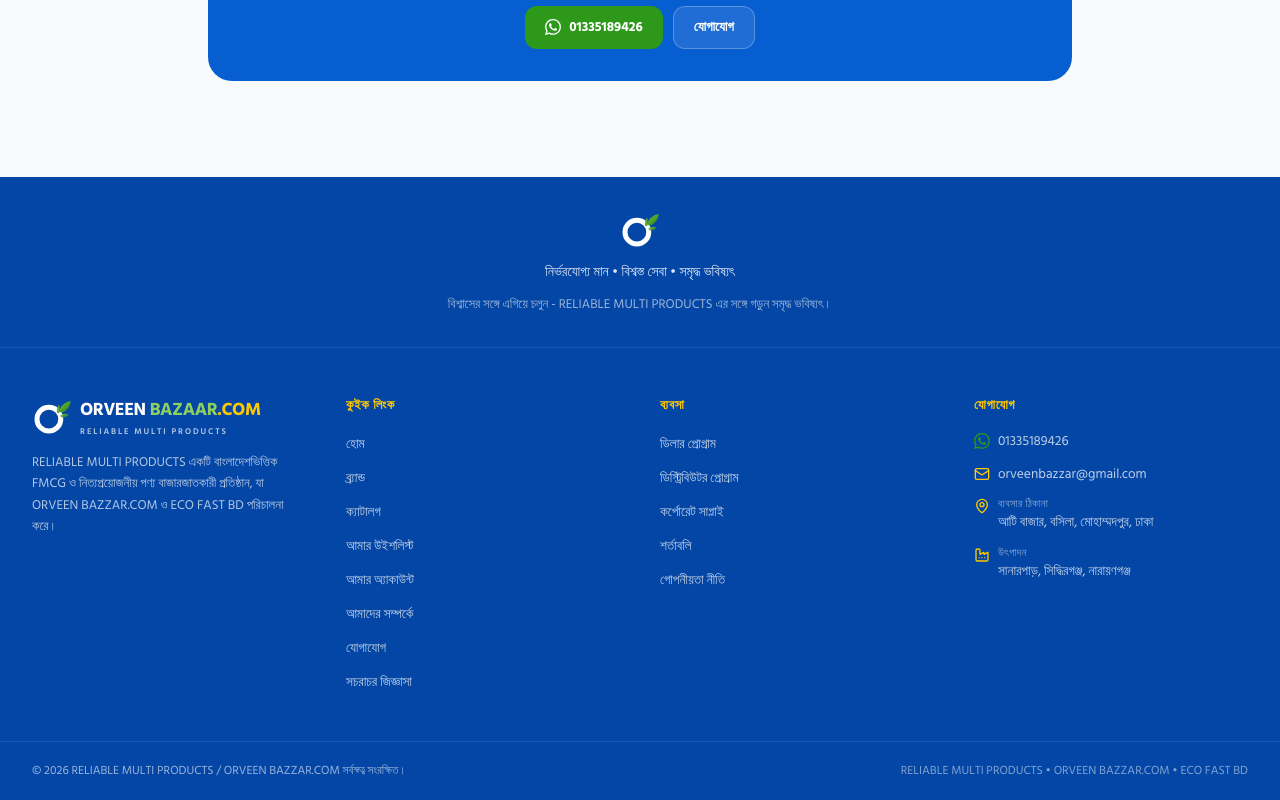
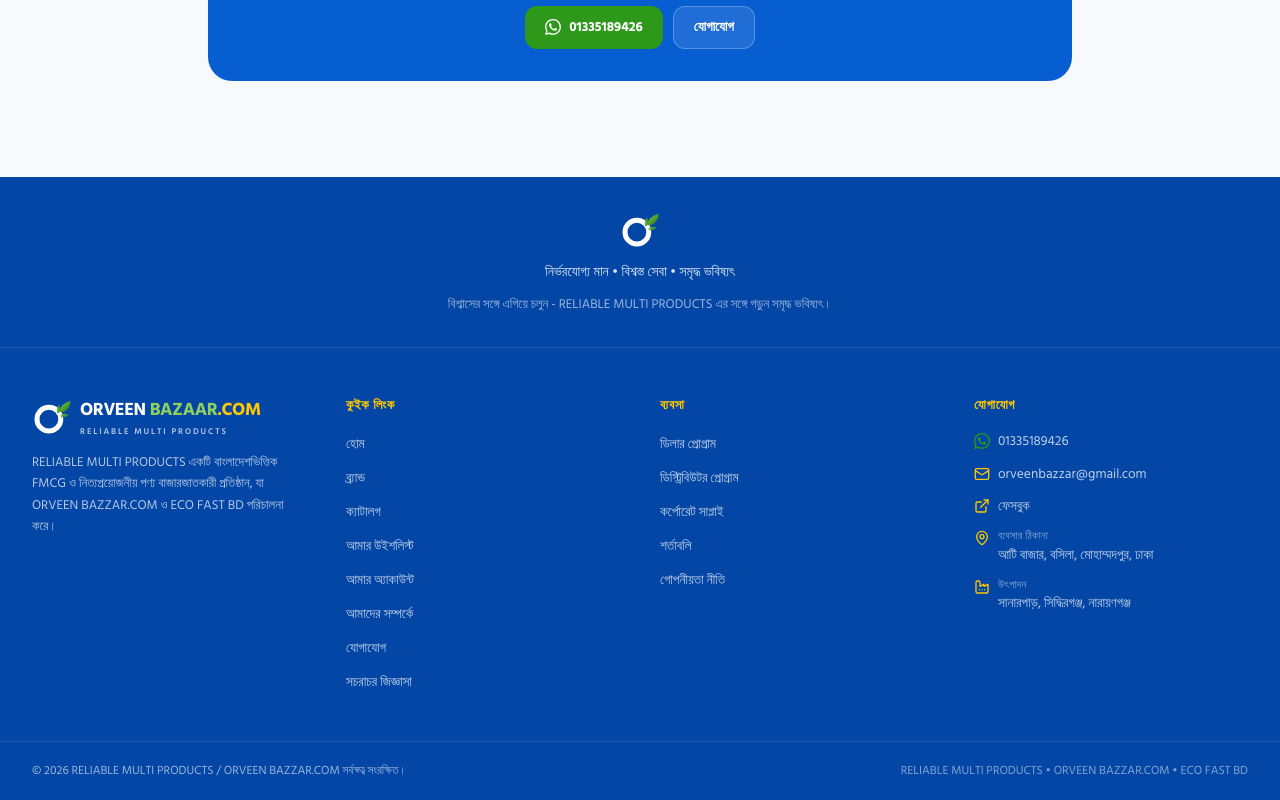
Before and after one commit to ahmedraakib/orveenbazar, a Next.js app: page /faq in a window 1280 px wide. Shown: the part 1325-2125 px from the top of the page. Built offline with nearby package versions, Linux system fonts and the light colour scheme.

Commit message:
Add Facebook page link

```diff
--- a/src/app/contact/page.tsx
+++ b/src/app/contact/page.tsx
@@ -1,7 +1,7 @@
 "use client";
 
 import { useState } from "react";
-import { CheckCircle2, Factory, Globe, Mail, MapPin, MapPinned } from "lucide-react";
+import { CheckCircle2, ExternalLink, Factory, Globe, Mail, MapPin, MapPinned } from "lucide-react";
 import { useLanguage, usePageTitle } from "@/providers/LanguageProvider";
 import { useToast } from "@/providers/StoreProvider";
 import { company } from "@/data/company";
@@ -65,6 +65,7 @@
     },
     { icon: Mail, label: t("contact.email"), value: company.email, href: `mailto:${company.email}` },
     { icon: Globe, label: t("contact.website"), value: company.website, href: "https://www.orveenbazzar.com" },
+    { icon: ExternalLink, label: t("contact.facebook"), value: t("contact.facebook"), href: company.facebook },
   ];
 
   return (
@@ -73,7 +74,7 @@
       <h1 className="mt-3 text-[24px] font-black text-[#0346A5] sm:text-[32px]">{t("contact.heading")}</h1>
       <p className="mt-1.5 max-w-2xl text-[13.5px] text-[#66777D]">{t("contact.sub")}</p>
 
-      <div className="mt-6 grid gap-3 sm:grid-cols-3">
+      <div className="mt-6 grid gap-3 sm:grid-cols-2 lg:grid-cols-4">
         {cards.map((card) => (
           <a
             key={card.label}
--- a/src/components/layout/Footer.tsx
+++ b/src/components/layout/Footer.tsx
@@ -1,7 +1,7 @@
 "use client";
 
 import Link from "next/link";
-import { Mail, MapPin, Factory } from "lucide-react";
+import { ExternalLink, Mail, MapPin, Factory } from "lucide-react";
 import { useLanguage } from "@/providers/LanguageProvider";
 import { Logo, LogoMark } from "./Logo";
 import { WhatsAppIcon } from "@/components/ui/core";
@@ -114,6 +114,17 @@
                 {company.email}
               </a>
             </li>
+            <li>
+              <a
+                href={company.facebook}
+                target="_blank"
+                rel="noopener noreferrer"
+                className="flex items-start gap-2 transition hover:text-white"
+              >
+                <ExternalLink className="mt-0.5 h-4 w-4 shrink-0 text-[#FFC800]" />
+                {t("contact.facebook")}
+              </a>
+            </li>
             <li className="flex items-start gap-2">
               <MapPin className="mt-0.5 h-4 w-4 shrink-0 text-[#FFC800]" />
               <span>
--- a/src/data/company.ts
+++ b/src/data/company.ts
@@ -5,6 +5,7 @@
   platform: "ORVEEN BAZZAR.COM",
   associatedBrand: "ECO FAST BD",
   website: "www.orveenbazzar.com",
+  facebook: "https://www.facebook.com/share/1EzgwEDyQX/",
   email: "orveenbazzar@gmail.com",
   whatsappLocal: "01335189426",
   whatsappInternational: "+8801335189426",
--- a/src/locales/bn.ts
+++ b/src/locales/bn.ts
@@ -329,6 +329,7 @@
     whatsapp: "হোয়াটসঅ্যাপ",
     email: "ইমেইল",
     website: "ওয়েবসাইট",
+    facebook: "ফেসবুক",
     businessLocation: "ব্যবসায়িক কার্যক্রম",
     productionLocation: "উৎপাদন/ফ্যাক্টরি কার্যক্রম",
     formHeading: "আমাদের বার্তা পাঠান",
--- a/src/locales/en.ts
+++ b/src/locales/en.ts
@@ -327,6 +327,7 @@
     whatsapp: "WhatsApp",
     email: "Email",
     website: "Website",
+    facebook: "Facebook",
     businessLocation: "Business Operations",
     productionLocation: "Production / Factory Operations",
     formHeading: "Send us a message",
```
